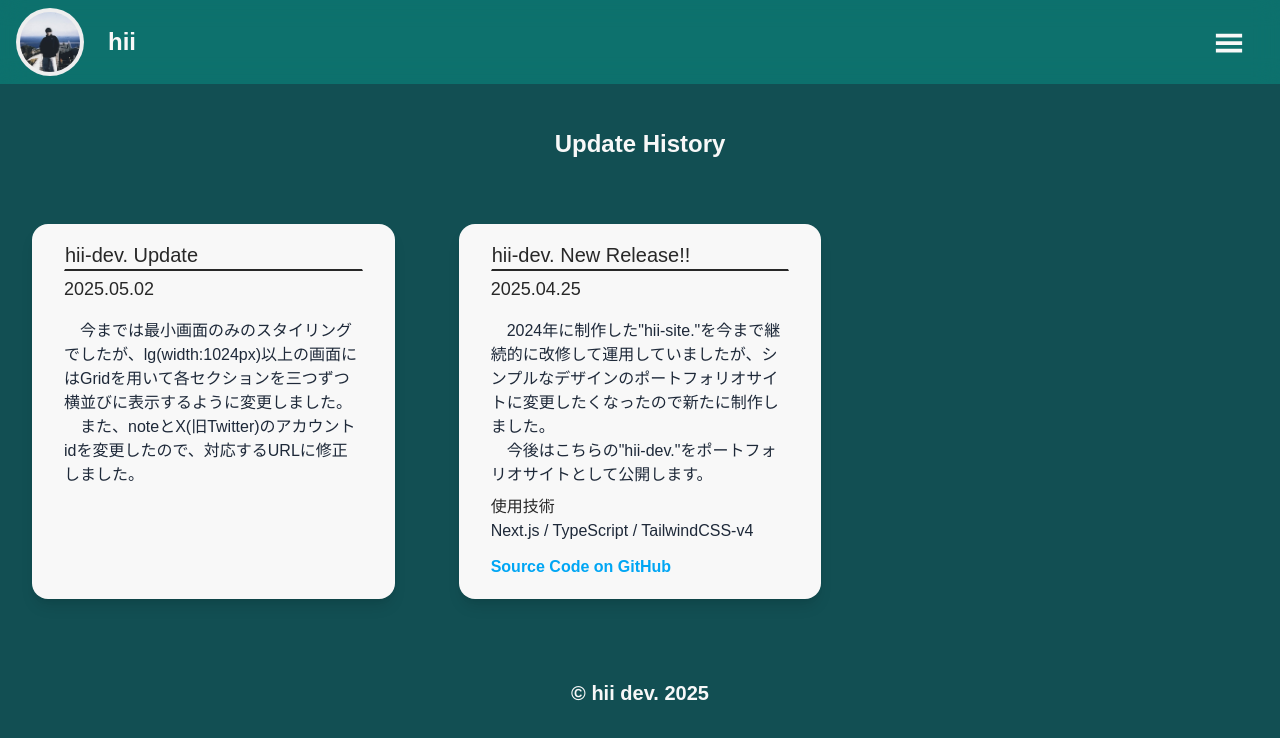
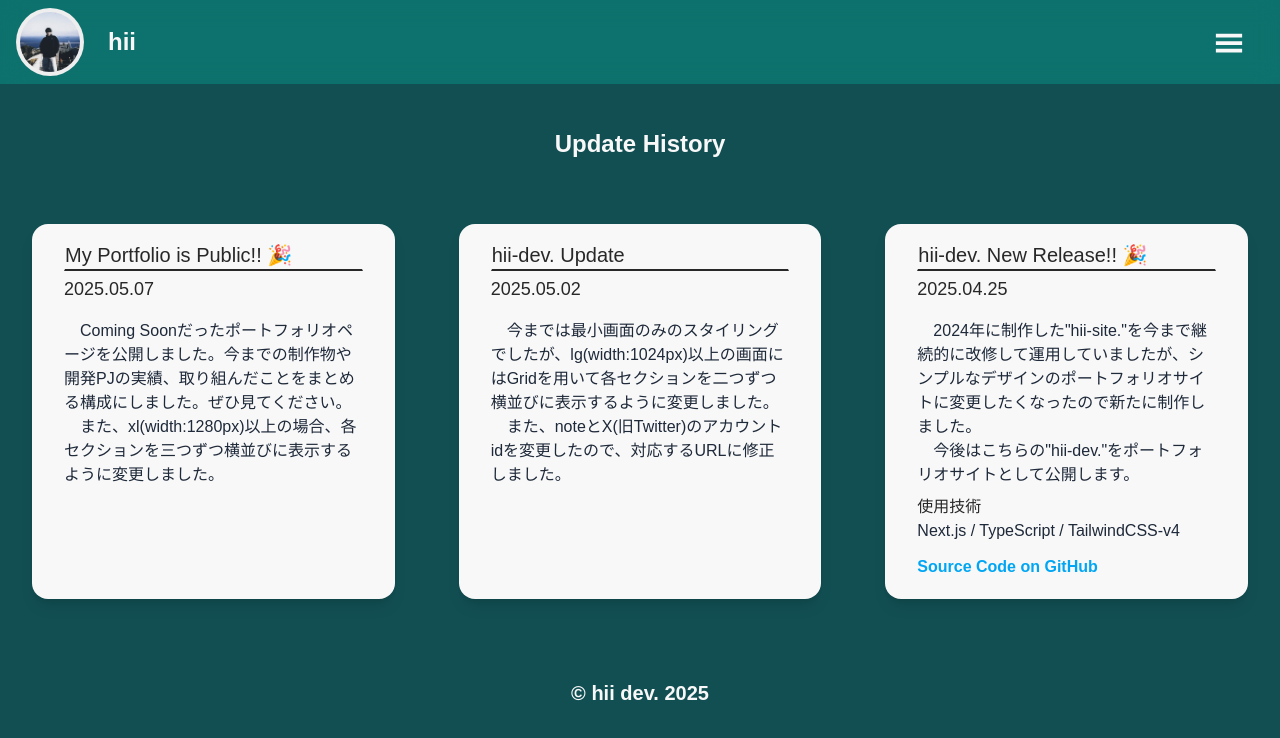
Before and after one commit to CA01971020/hii-dev, a Next.js app: page /updates in a window 1280 px wide. Shown: the top 738 px of the page. Built offline with nearby package versions, Linux system fonts and the light colour scheme.

Commit message:
Update updatesData.ts

```diff
--- a/src/data/updatesData.ts
+++ b/src/data/updatesData.ts
@@ -1,14 +1,21 @@
 export const data = [
+  {
+    id: "20250507-001",
+    title: "My Portfolio is Public!! 🎉",
+    date: "2025.05.07",
+    description: `　Coming Soonだったポートフォリオページを公開しました。今までの制作物や開発PJの実績、取り組んだことをまとめる構成にしました。ぜひ見てください。
+    　また、xl(width:1280px)以上の場合、各セクションを三つずつ横並びに表示するように変更しました。`,
+  },
   {
     id: "20250502-001",
     title: "hii-dev. Update",
     date: "2025.05.02",
-    description: `　今までは最小画面のみのスタイリングでしたが、lg(width:1024px)以上の画面にはGridを用いて各セクションを三つずつ横並びに表示するように変更しました。
+    description: `　今までは最小画面のみのスタイリングでしたが、lg(width:1024px)以上の画面にはGridを用いて各セクションを二つずつ横並びに表示するように変更しました。
     　また、noteとX(旧Twitter)のアカウントidを変更したので、対応するURLに修正しました。`,
   },
   {
     id: "20250425-001",
-    title: "hii-dev. New Release!!",
+    title: "hii-dev. New Release!! 🎉",
     date: "2025.04.25",
     description: `　2024年に制作した"hii-site."を今まで継続的に改修して運用していましたが、シンプルなデザインのポートフォリオサイトに変更したくなったので新たに制作しました。
   　今後はこちらの"hii-dev."をポートフォリオサイトとして公開します。`,
```
